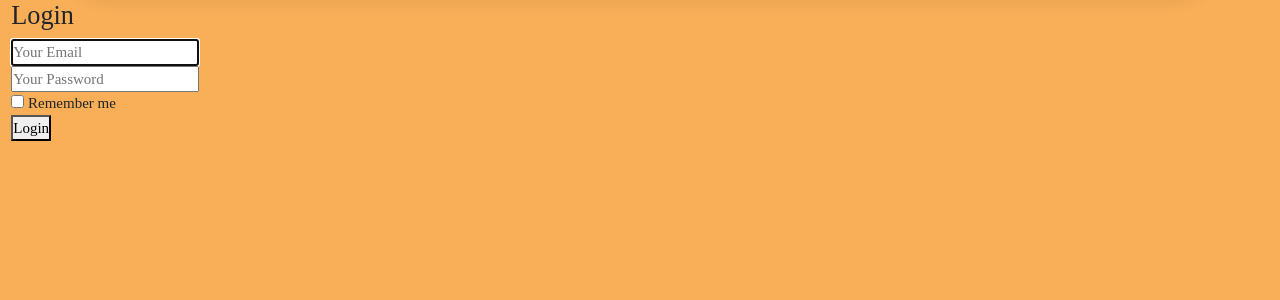
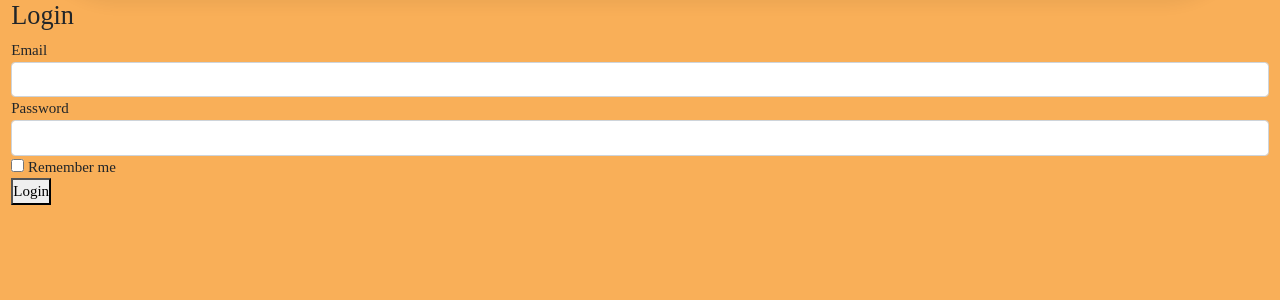
Before and after one commit to RuiHern/appdevProject, a Flask app: page /login in a window 1280 px wide; the page is wider, and only the part inside the window is pictured. Shown: the part 220-520 px from the top of that part. Run offline with Flask 3, Linux system fonts and the light colour scheme; some libraries are stand-ins or nearby versions.

Commit message:
adadadad211212

```diff
--- a/templates/login.html
+++ b/templates/login.html
@@ -1,5 +1,6 @@
 {% extends "base.html" %}
-
+{% block title %} MonsterBob - Create Account{% endblock %}
+{% from "includes/_formHelper.html" import render_field %}
 {% block content %}
 <div class="column is-4 is-offset-4">
     <h3 class="title">Login</h3>
@@ -7,13 +8,13 @@
         <form method="POST" action="/login">
             <div class="field">
                 <div class="control">
-                    <input class="input is-large" type="email" name="email" placeholder="Your Email" autofocus="">
+                    {{render_field(form.email, class="form-control")}}
                 </div>
             </div>
 
             <div class="field">
                 <div class="control">
-                    <input class="input is-large" type="password" name="password" placeholder="Your Password">
+                    {{render_field(form.password, class="form-control")}}
                 </div>
             </div>
             <div class="field">
```
